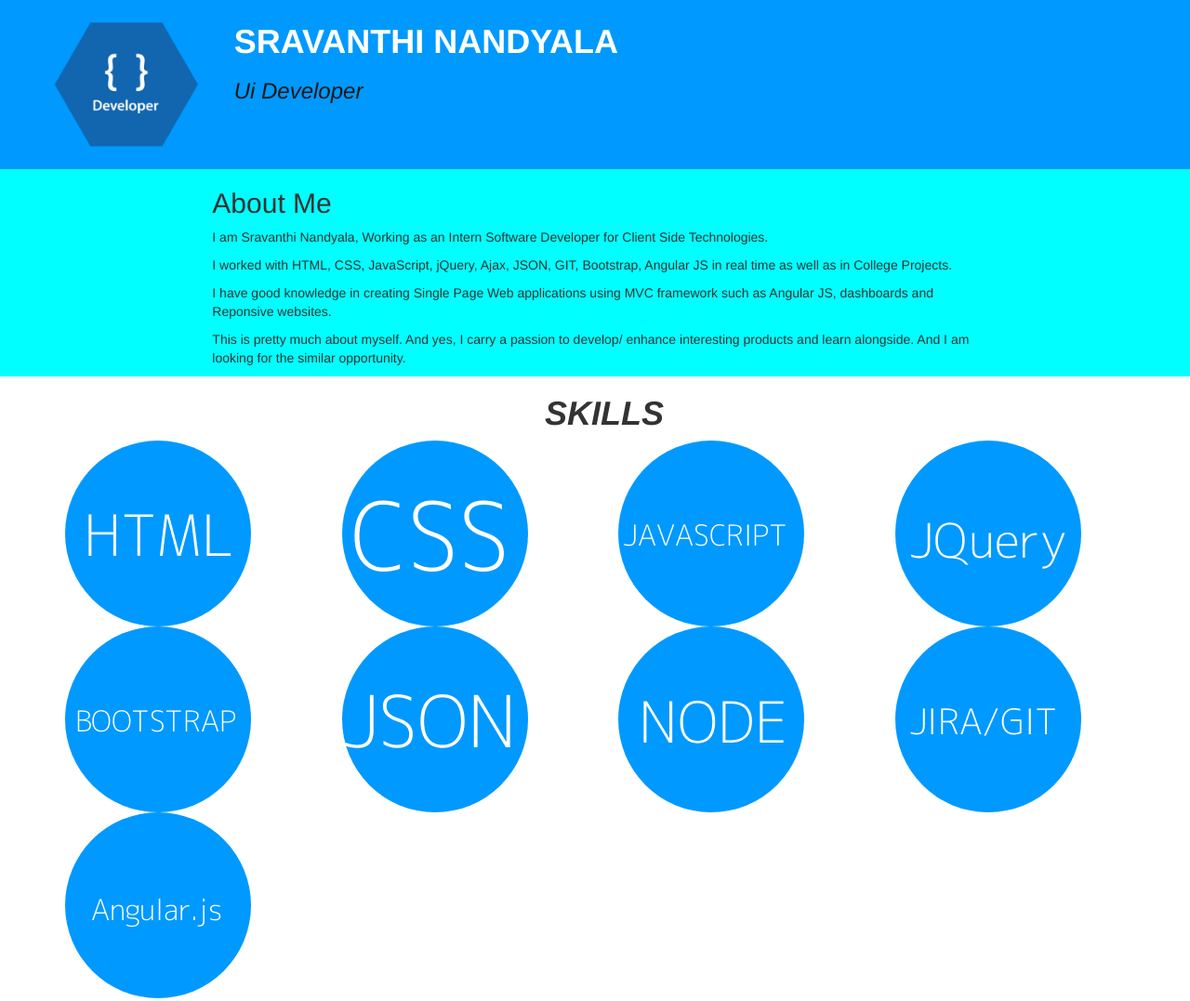
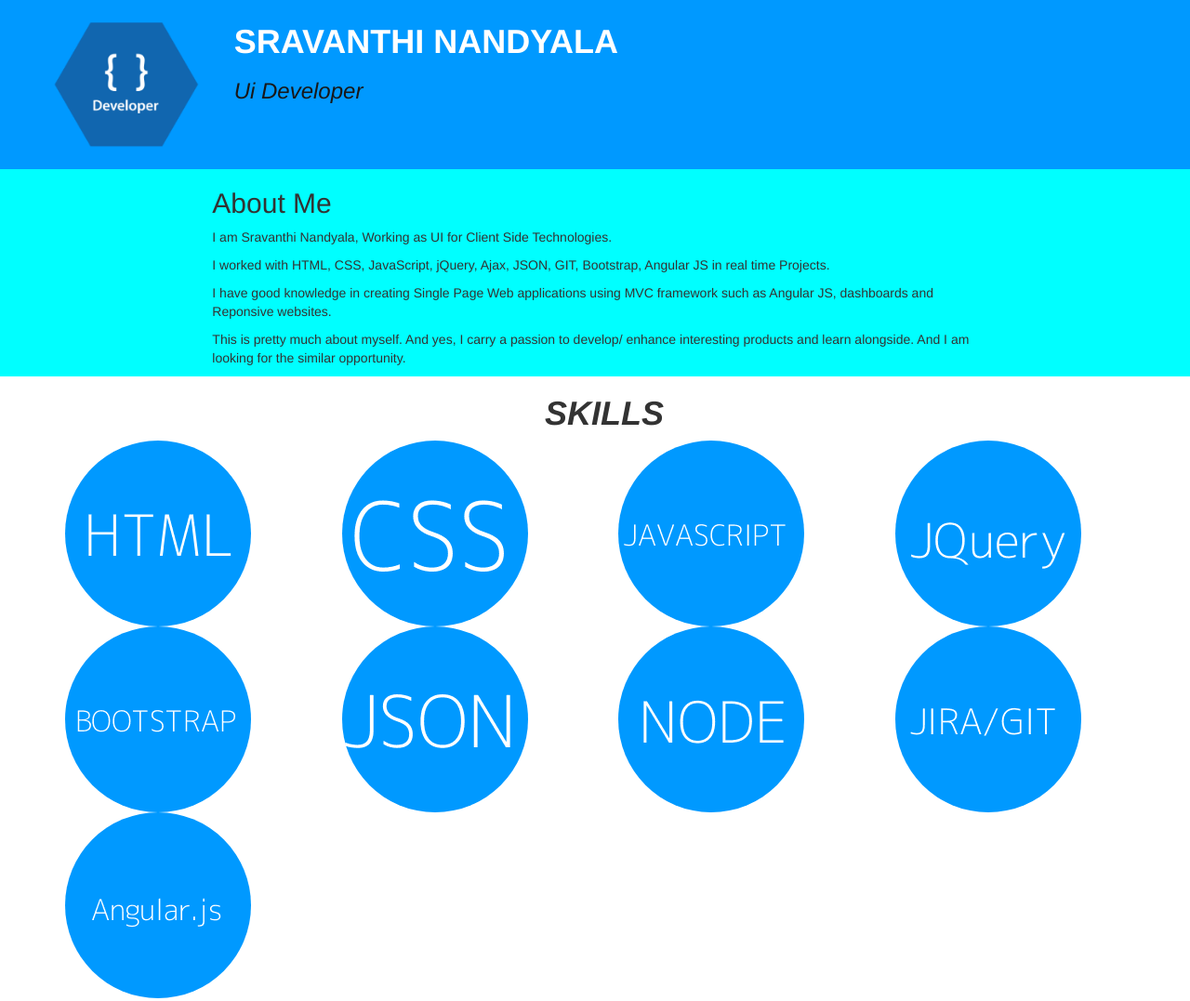
Before and after one commit to nandyalasravanthi/srweb, a plain HTML site: page www/index.html in a window 1280 px wide. Shown: the top 1077 px of the page at 93% size. Drawn offline with nearby package versions, Linux system fonts and the light colour scheme.

Commit message:
portfolio4

```diff
--- a/www/index.html
+++ b/www/index.html
@@ -27,8 +27,8 @@
         <div class="row">
              <div class="col-lg-8 col-lg-offset-2">
                 <h2>About Me</h2>
-                <p>I am Sravanthi Nandyala, Working as an Intern Software Developer for Client Side Technologies. </p>
-                <p>I worked with HTML, CSS, JavaScript, jQuery, Ajax, JSON, GIT, Bootstrap, Angular JS in real time as well as in College Projects.</p>
+                <p>I am Sravanthi Nandyala, Working as  UI for Client Side Technologies. </p>
+                <p>I worked with HTML, CSS, JavaScript, jQuery, Ajax, JSON, GIT, Bootstrap, Angular JS in real time Projects.</p>
                 <p>I have good knowledge in creating Single Page Web applications using MVC framework such as Angular JS, dashboards and Reponsive websites.</p>
                 <p>This is pretty much about myself. And yes, I carry a passion to develop/ enhance interesting products and learn alongside. And I am looking for the similar opportunity.</p>
              </div>
```
